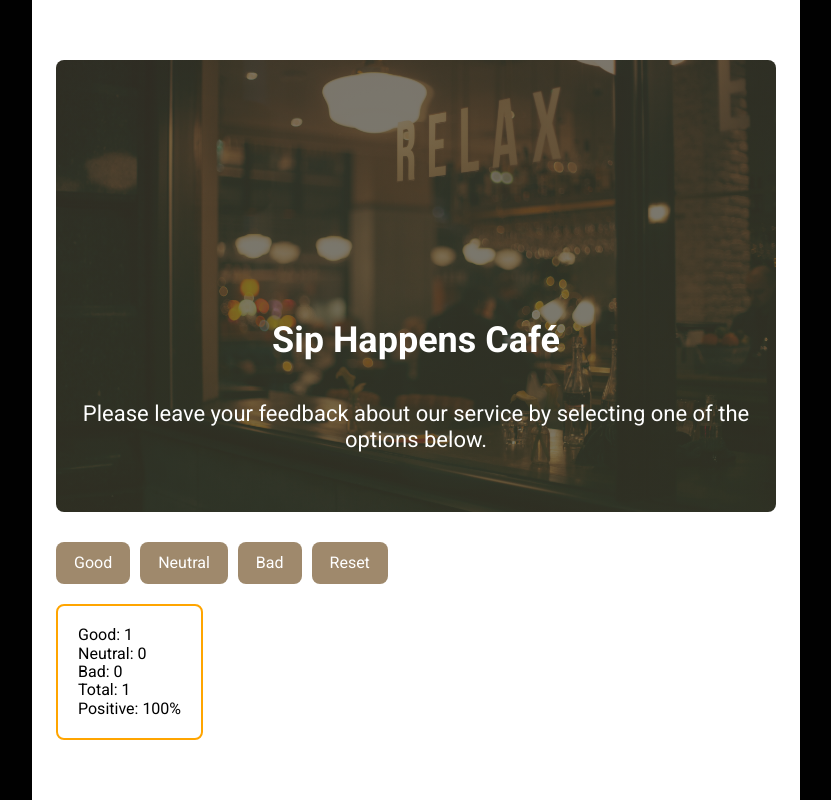
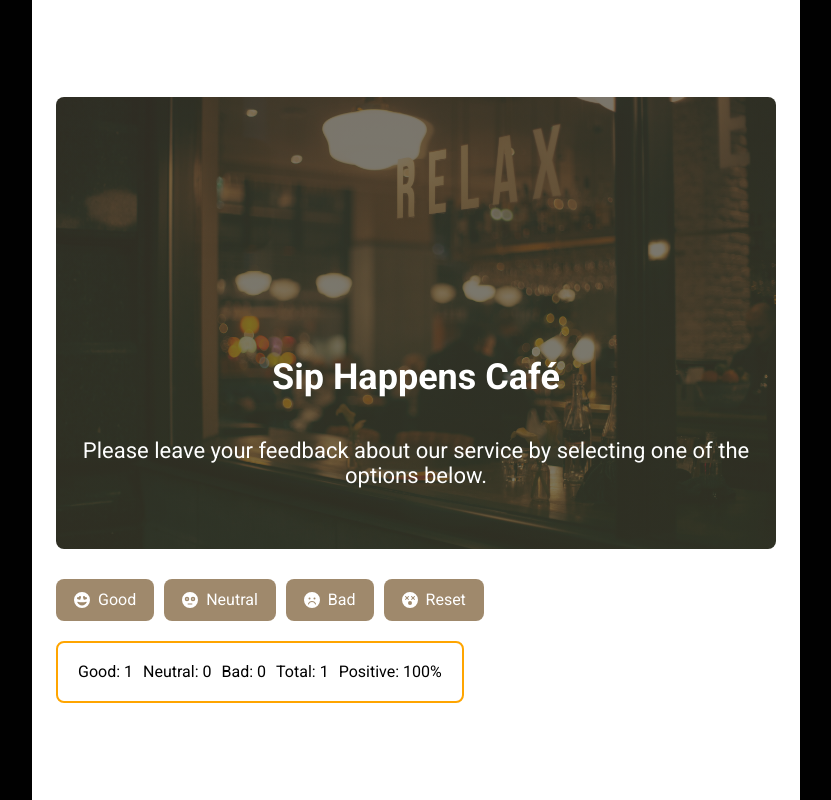
Before and after one commit to LMSerhii/goit-react-hw-02, a React (Vite) app: page / in a window 1280 px wide. Both pictures are taken after a click on the button "Good". Shown: the whole page, without its empty margins (224-1055 px from the left). Built offline with nearby package versions, Linux system fonts and the light colour scheme.

Commit message:
update style

```diff
--- a/src/components/Button/Button.module.css
+++ b/src/components/Button/Button.module.css
@@ -4,4 +4,7 @@
   border-radius: 8px;
   background-color: #715025ac;
   color: #fff;
+  display: flex;
+  align-items: center;
+  gap: 8px;
 }
--- a/src/components/Feedback/Feedback.jsx
+++ b/src/components/Feedback/Feedback.jsx
@@ -5,19 +5,21 @@ const Feedback = ({ assessments: { bad, good, neutral } }) => {
 
   const positiveFeedback = Math.round(((good + neutral) / totalFeedback) * 100);
 
+  const FeedbackList = () => {
+    return (
+      <ul className={css.list}>
+        <li className={css.item}>Good: {good}</li>
+        <li className={css.item}>Neutral: {neutral}</li>
+        <li className={css.item}>Bad: {bad}</li>
+        <li className={css.item}>Total: {totalFeedback}</li>
+        <li className={css.item}>Positive: {positiveFeedback}%</li>
+      </ul>
+    );
+  };
+
   return (
     <div className={css.feedback}>
-      {!totalFeedback ? (
-        <p>No feedback yet</p>
-      ) : (
-        <ul>
-          <li>Good: {good}</li>
-          <li>Neutral: {neutral}</li>
-          <li>Bad: {bad}</li>
-          <li>Total: {totalFeedback}</li>
-          <li>Positive: {positiveFeedback}%</li>
-        </ul>
-      )}
+      {!totalFeedback ? <p>No feedback yet</p> : <FeedbackList />}
     </div>
   );
 };
--- a/src/components/Feedback/Feedback.module.css
+++ b/src/components/Feedback/Feedback.module.css
@@ -4,3 +4,12 @@
   border: 2px solid orange;
   border-radius: 8px;
 }
+
+.list {
+  display: flex;
+  align-items: center;
+  gap: 10px;
+}
+
+.item {
+}
--- a/src/components/Options/Options.jsx
+++ b/src/components/Options/Options.jsx
@@ -1,5 +1,9 @@
 import css from './Options.module.css';
 import { Button } from '../Button/Button';
+import { FaFaceGrinHearts } from 'react-icons/fa6';
+import { FaFaceFrown } from 'react-icons/fa6';
+import { FaFaceFlushed } from 'react-icons/fa6';
+import { FaFaceDizzy } from 'react-icons/fa6';
 
 const Options = ({ assessments, setAssessments }) => {
   const { bad, good, neutral } = assessments;
@@ -35,17 +39,29 @@ const Options = ({ assessments, setAssessments }) => {
   return (
     <ul className={css.options}>
       <li key="Good">
-        <Button onClick={updateGood}>Good</Button>
+        <Button onClick={updateGood}>
+          <FaFaceGrinHearts />
+          Good
+        </Button>
       </li>
       <li key="Neutral">
-        <Button onClick={updateNeutral}>Neutral</Button>
+        <Button onClick={updateNeutral}>
+          <FaFaceFlushed />
+          Neutral
+        </Button>
       </li>
       <li key="Bad">
-        <Button onClick={updateBad}>Bad</Button>
+        <Button onClick={updateBad}>
+          <FaFaceFrown />
+          Bad
+        </Button>
       </li>
       {Boolean(totalFeedback) && (
         <li key="Reset">
-          <Button onClick={updateReset}>Reset</Button>
+          <Button onClick={updateReset}>
+            <FaFaceDizzy />
+            Reset
+          </Button>
         </li>
       )}
     </ul>
```
